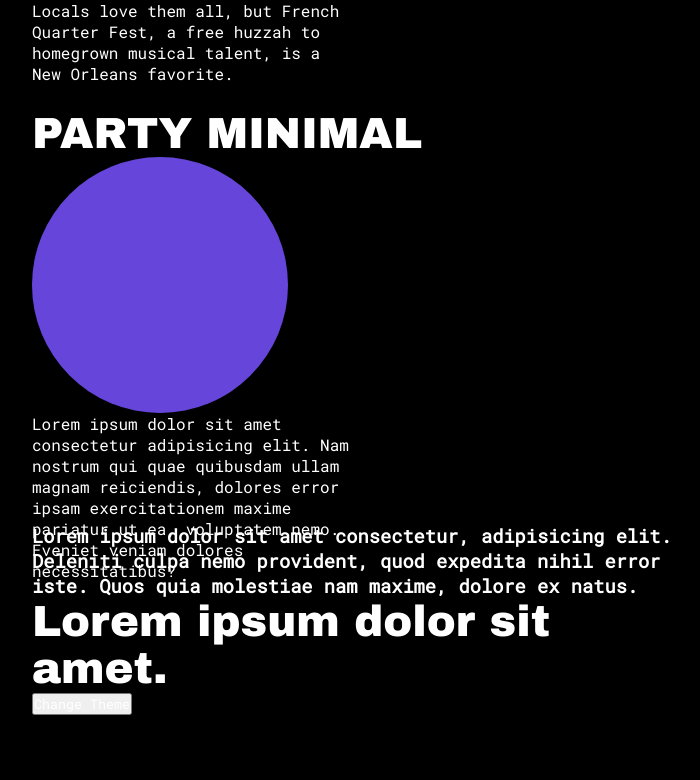
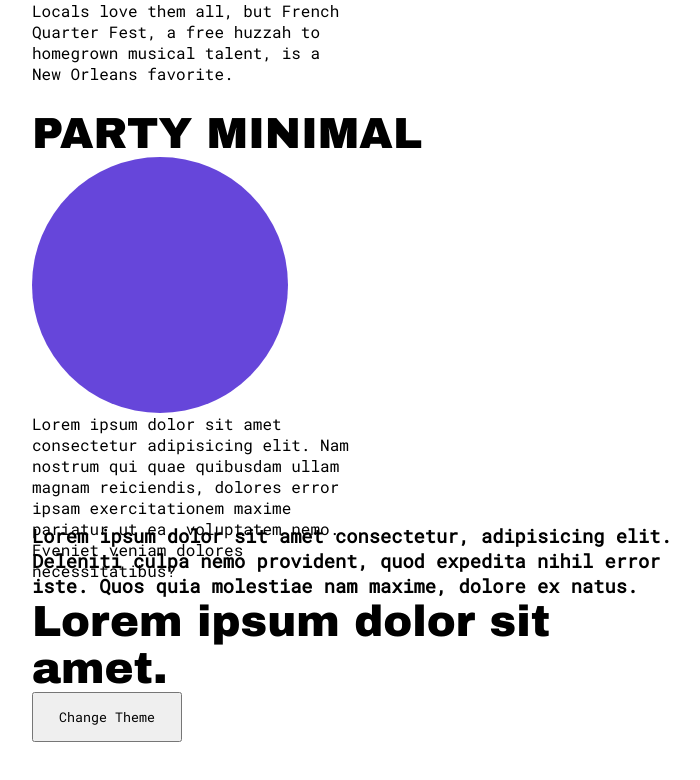
Before and after one commit to SuvamNaskar/Concert, a plain HTML site: page index.html in a window 1280 px wide. Shown: the whole page, without its empty margins (288-988 px from the left). Drawn offline with Linux system fonts and the light colour scheme.

Commit message:
Update style.css

```diff
--- a/style.css
+++ b/style.css
@@ -1,7 +1,6 @@
 *{
     margin: 0;
     padding: 0;
-    color: #fff;
     font-family: 'Roboto Mono', monospace;
 }
 
@@ -11,7 +10,6 @@ html, body{
 }
 
 #background{
-    background-color: #000;
     height: 100%;
     width: 50vw;
     z-index: -99;
@@ -40,5 +38,9 @@ html, body{
     width: 20vw;
     border-radius: 50%;
     z-index: -1;
+}
 
+button{
+    height: 50px;
+    width: 150px;
 }
```
